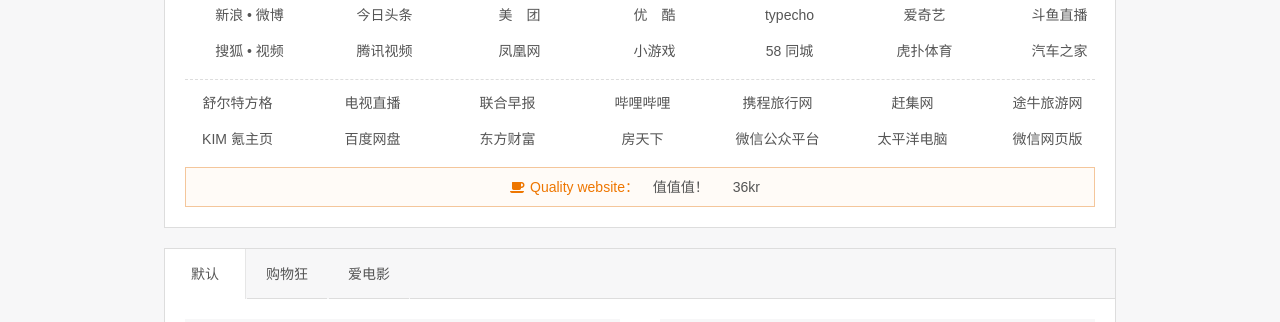
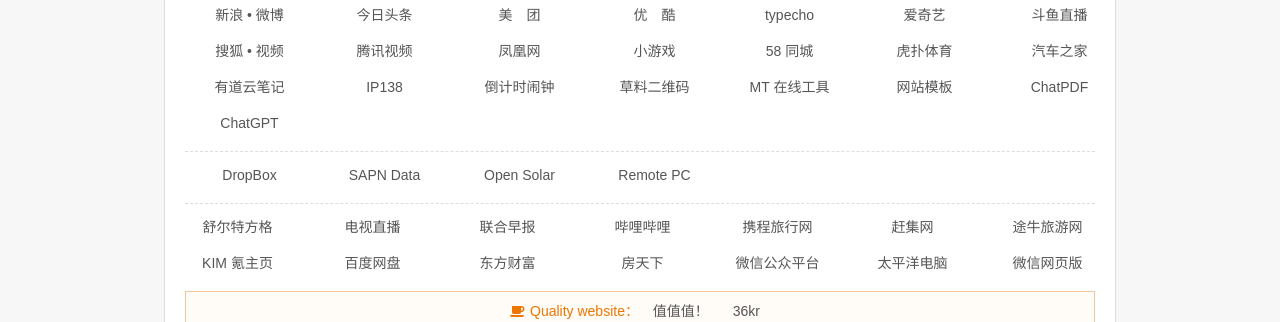
Before and after one commit to AlbertWang2018/albertwang2018.github.io, a plain HTML site: page index.html in a window 1280 px wide. Shown: the part 478-800 px from the top of the page. Drawn offline with Linux system fonts and the light colour scheme.

Commit message:
Update index.html

```diff
--- a/index.html
+++ b/index.html
@@ -121,6 +121,20 @@
                 <li><a href="http://www.58.com/" target="_blank" rel="nofollow"><i class="tc_58"></i>58 同城</a></li>
                 <li><a href="http://www.hupu.com/" target="_blank" rel="nofollow"><i class="hupu"></i>虎扑体育</a></li>
                 <li><a href="http://www.autohome.com.cn/" target="_blank" rel="nofollow"><i class="autohome"></i>汽车之家</a></li>
+                <li><a href="https://note.youdao.com/" target="_blank" rel="nofollow"><i class="autohome"></i>有道云笔记</a></li>
+				<li><a href="https://www.ip138.com/" target="_blank" rel="nofollow"><i class="autohome"></i>IP138</a></li>
+				<li><a href="https://naozhong.net.cn/%E8%AE%BE%E7%BD%AE%E8%AE%A1%E6%97%B6%E5%99%A8-3-%E5%88%86%E9%92%9F/" target="_blank" rel="nofollow"><i class="autohome"></i>倒计时闹钟</a></li>
+				<li><a href="https://cli.im/" target="_blank" rel="nofollow"><i class="autohome"></i>草料二维码</a></li>
+				<li><a href="http://www.metools.info/" target="_blank" rel="nofollow"><i class="autohome"></i>MT 在线工具</a></li>
+				<li><a href="https://www.mycodes.net/" target="_blank" rel="nofollow"><i class="autohome"></i>网站模板</a></li>
+				<li><a href="https://www.chatpdf.com/" target="_blank" rel="nofollow"><i class="autohome"></i>ChatPDF</a></li>
+				<li><a href="https://chat.openai.com/chat" target="_blank" rel="nofollow"><i class="autohome"></i>ChatGPT</a></li>
+                <div class="clear"></div>
+                <div class="line"></div>
+				<li><a href="https://www.dropbox.com/home" target="_blank" rel="nofollow"><i class="autohome"></i>DropBox</a></li>
+				<li><a href="https://customer.portal.sapowernetworks.com.au/meterdata/CADSiteLogin" target="_blank" rel="nofollow"><i class="autohome"></i>SAPN Data</a></li>
+				<li><a href="https://app.opensolar.com/#/home" target="_blank" rel="nofollow"><i class="autohome"></i>Open Solar</a></li>
+				<li><a href="https://login.remotepc.com/rpcnew/home" target="_blank" rel="nofollow"><i class="autohome"></i>Remote PC</a></li>
                 <div class="clear"></div>
                 <div class="line"></div>
                 <li><a href="https://www.albertwang.info/schulte/index.html" target="_blank" rel="nofollow">舒尔特方格</a></li>
```
